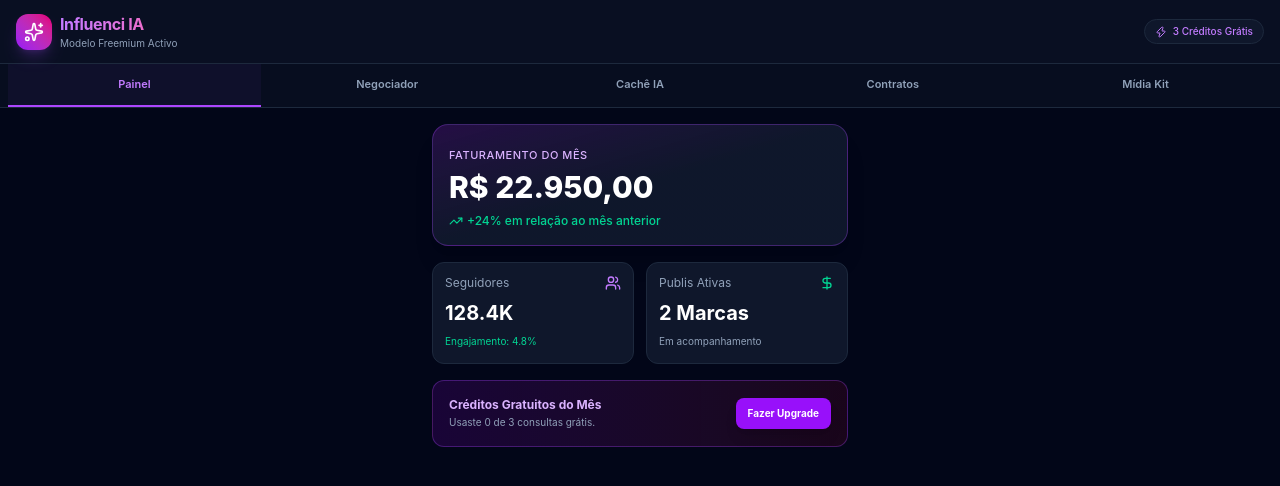
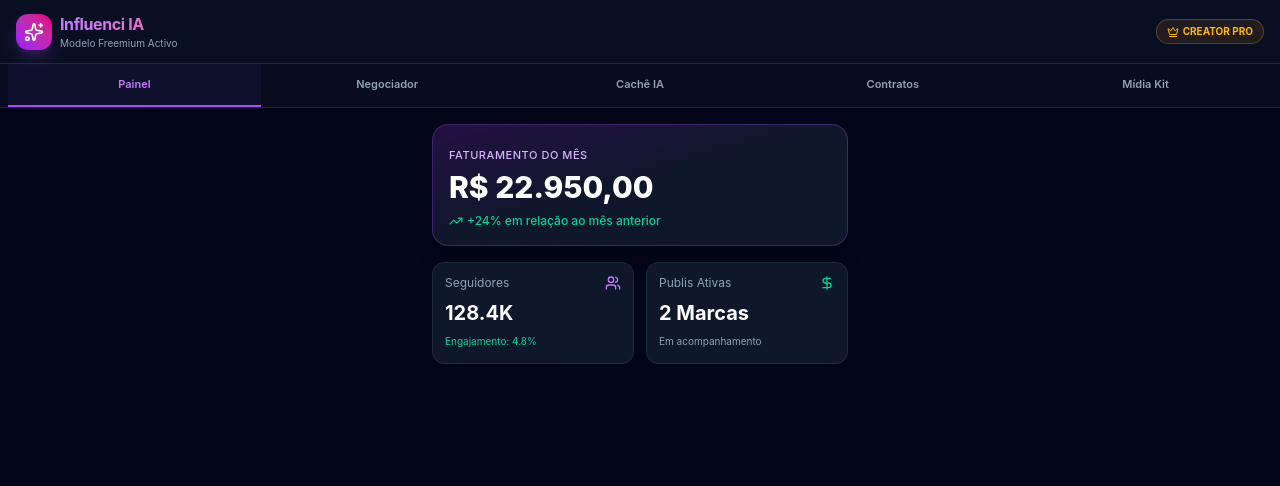
Before and after one commit to andersonpereira07716-oss/influenci-ia, a React (Vite) app: page / in a window 1280 px wide. Shown: the top 486 px of the page. Built offline with nearby package versions, Linux system fonts and the light colour scheme.

Commit message:
test: desativa temporariamente o modelo freemium para testes ilimitados

```diff
--- a/src/App.tsx
+++ b/src/App.tsx
@@ -13,9 +13,7 @@ export default function App() {
   const [activeTab, setActiveTab] = useState<'dashboard' | 'negotiator' | 'calculator' | 'contracts' | 'mediakit'>('dashboard');
 
   // Controle Freemium (Limites e Status VIP)
-  const [isVip, setIsVip] = useState<boolean>(() => {
-    return localStorage.getItem('influenci_ia_vip') === 'true';
-  });
+  const [isVip, setIsVip] = useState<boolean>(true);
   const [usageCount, setUsageCount] = useState<number>(() => {
     return Number(localStorage.getItem('influenci_ia_usage') || 0);
   });
```
